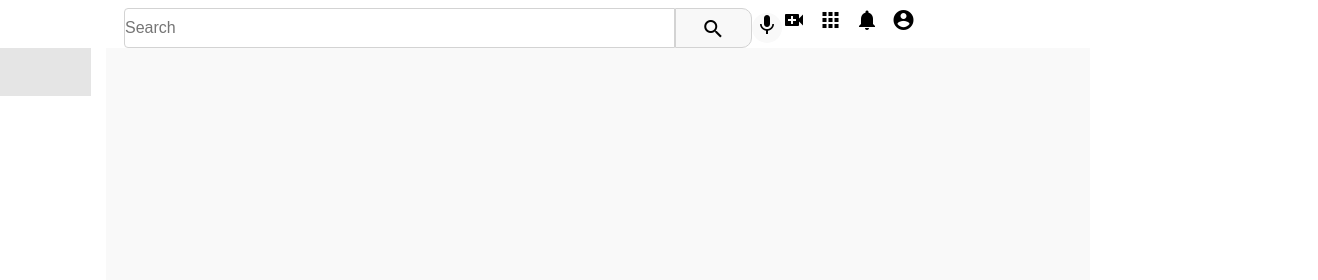
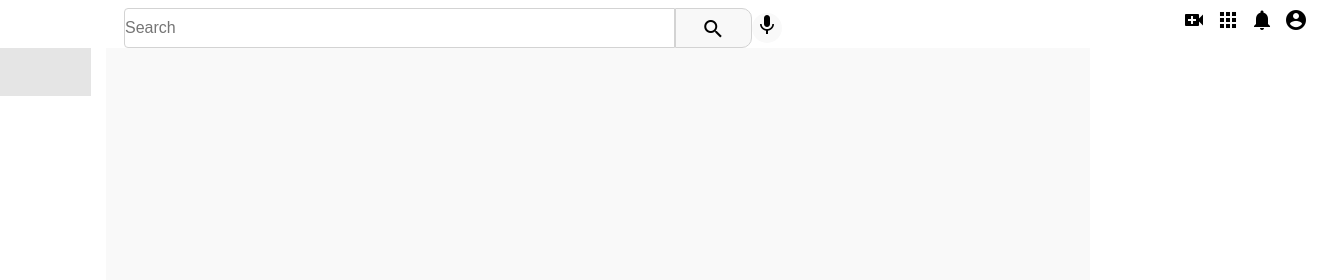
Before and after one commit to alsotariM/HTML_CSS, a plain HTML site: page index.html in a window 1280 px wide. Shown: the top 280 px of the page, 1318 px wide, since content can reach past the window. Drawn offline with nearby package versions, Linux system fonts and the light colour scheme.

Commit message:
MDF Style

```diff
--- a/style.css
+++ b/style.css
@@ -71,21 +71,21 @@ header{
 }
 
 .mid-section .mic{
-    display: flex;
     width: 30px;
     height: 30px;
     border-radius: 50px;
     background-color: #f9f9f9;
+    display: flex;
     justify-content: center; <!-- لضبط المنتصف أفقيا  -->
     align-items: center; <!-- لضبط المنتصف عموديا  -->
     margin-left: 10px;
     cursor: pointer;
 }
 .right-section{
-//    display: flex;
-//    position: relative;
-//    left: 400px;
-//    justify-content: right;
+    display: flex;
+    position: relative;
+    left: 400px;
+    justify-content: right;
 }
 .right-section a{
     color: black;
```
